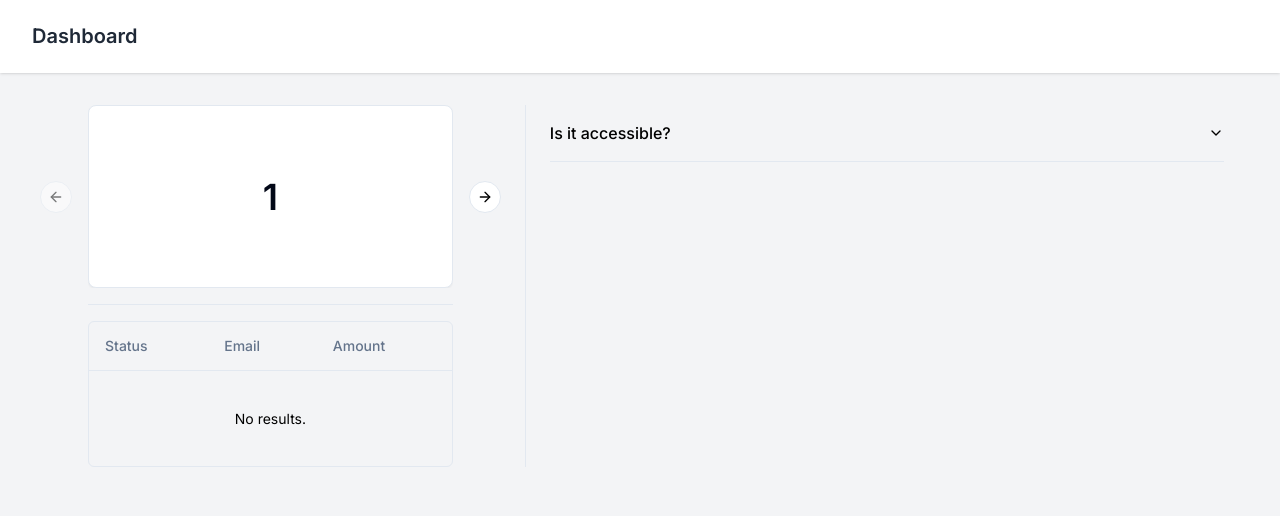
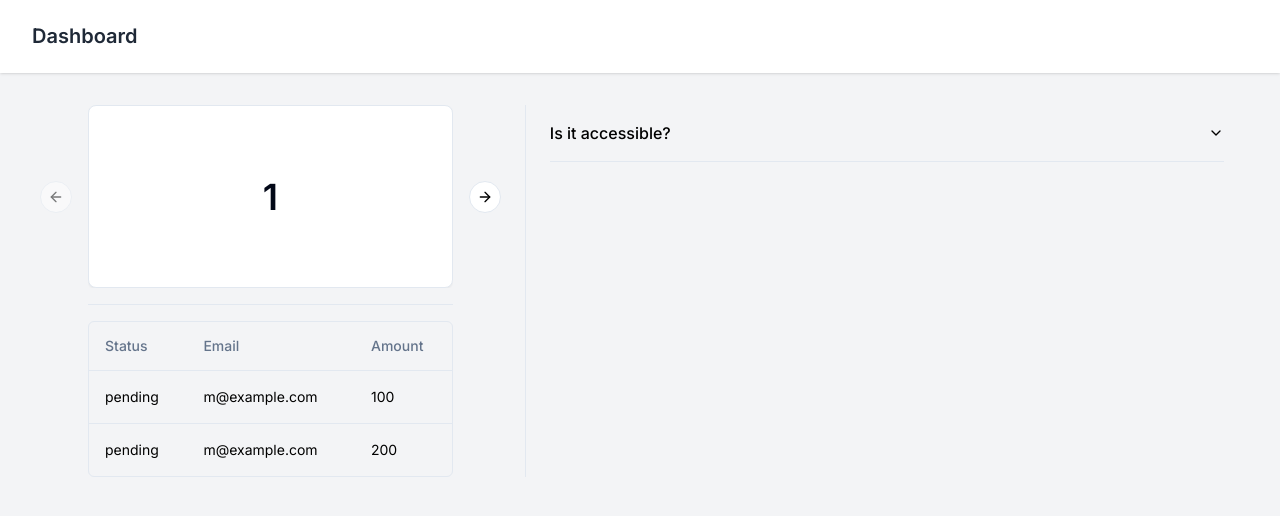
Before and after one commit to ArpeDeveloper/ammper-frontend, a Next.js app: page /home in a window 1280 px wide. Shown: the top 516 px of the page. Built offline with nearby package versions, Linux system fonts and the light colour scheme.

Commit message:
Update page.tsx

```diff
--- a/app/home/page.tsx
+++ b/app/home/page.tsx
@@ -36,7 +36,7 @@ const options: Highcharts.Options = {
   }]
 };
 
-async function getData(): Promise<Payment[]> {
+function getData(): Payment[] {
   // Fetch data from your API here.
   return [
     {
@@ -45,7 +45,12 @@ async function getData(): Promise<Payment[]> {
       status: "pending",
       email: "m@example.com",
     },
-    // ...
+    {
+      id: "728edf52f",
+      amount: 200,
+      status: "pending",
+      email: "m@example.com",
+    },
   ]
 }
 
```
